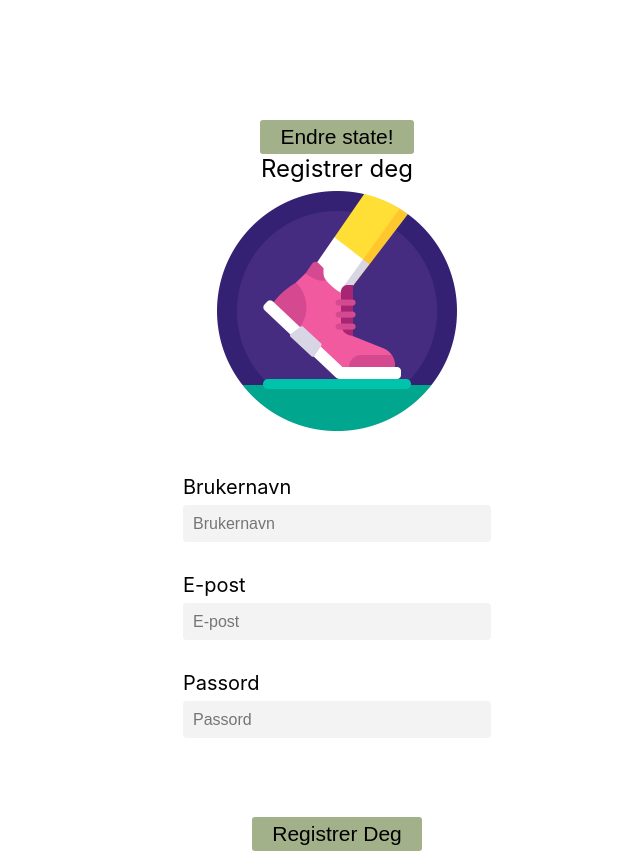
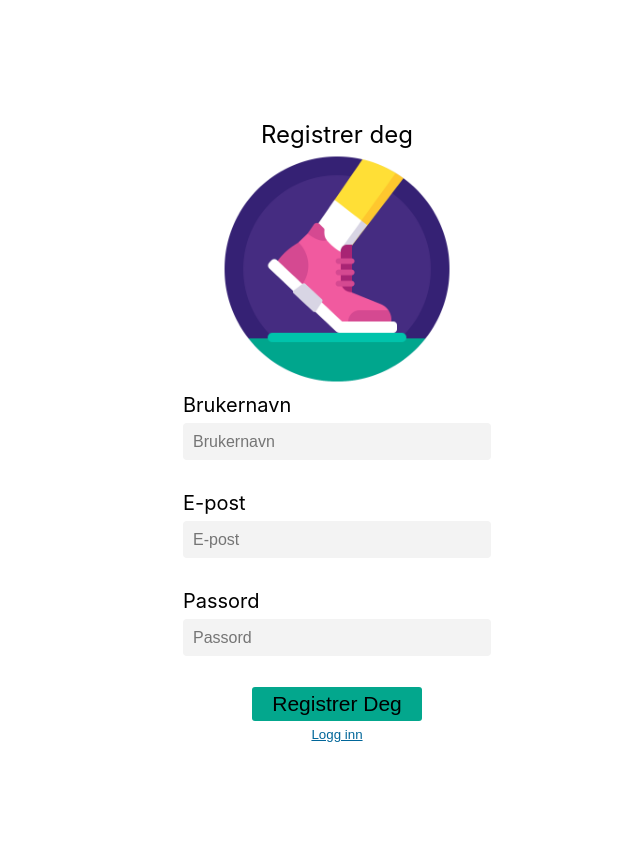
Before and after one commit to kristinelarssen/gjorno, a React (Create React App) app in the folder frontend/: page / in a window 1280 px wide. Shown: the whole page, without its empty margins (303-943 px from the left). After the commit the page ends 800 px from the top, so only its background shows below. Built offline with nearby package versions, Linux system fonts and the light colour scheme.

Commit message:
feat(#8,#9): tweake design på login / signup side

```diff
--- a/frontend/src/components/Login/signup.tsx
+++ b/frontend/src/components/Login/signup.tsx
@@ -10,7 +10,7 @@ function Signup() {
         <div className="header">Registrer deg</div>
         <div className="content">
             <div className="image">
-                <img src={loginImage}/>
+                <img id="login-image" src={loginImage}/>
             </div>
             <div className="form">
                 <div className="form-group">
--- a/frontend/src/pages/start.tsx
+++ b/frontend/src/pages/start.tsx
@@ -19,11 +19,6 @@ function Start() {
 
     return (
       <div className="App">
-        <div className="switch-state">
-            <a>
-              <button type="button" className="btn" onClick={switchState}>Endre state!</button>
-            </a>
-          </div>
         <div className="login">
           <div className="container">
             {state && <Login />}
@@ -31,6 +26,15 @@ function Start() {
 
           </div>
         </div>
+        <div className="switch-state">
+          <a>
+            {state ? (
+              <button type="button" id="button-link" onClick={switchState}>Registrer deg</button>
+            ) : (
+              <button type="button" id="button-link" onClick={switchState}>Logg inn</button>
+            )}
+          </a>
+          </div>
       </div>
     )
   }
--- a/frontend/src/styles/login.css
+++ b/frontend/src/styles/login.css
@@ -19,12 +19,12 @@
     width: 21em;
 }
 
-#login-imagee {
-    size: 10rem;
+#login-image {
+    width: 15em;
 }
 
 .form {
-    margin-top: 2em;
+    margin-top: 0;
     display: flex;
     flex-direction: column;
     align-items: center;
@@ -60,23 +60,36 @@ input:focus {
 }
 
 .footer {
-    margin-top: 3em;
+    margin-top: 0;
 }
 
 .btn {
     font-size: 21px;
     padding: 5px 20px;
     border: 0;
-    background-color: #A3B18A;
+    background-color: #03A78D;
     border-radius: 3px;
     transition: all 250ms ease-in-out;
     cursor: pointer;
 }
 
 .btn:hover {
-    background-color: #3A5A40;
+    background-color: #08C3AA;
 }
 
 .btn:focus {
     outline: none;
 }
+
+#button-link {
+    margin-top: 6px;
+    background: none!important;
+    border: none;
+    padding: 0!important;
+    /*optional*/
+    font-family: arial, sans-serif;
+    /*input has OS specific font-family*/
+    color: #069;
+    text-decoration: underline;
+    cursor: pointer;
+}
```
